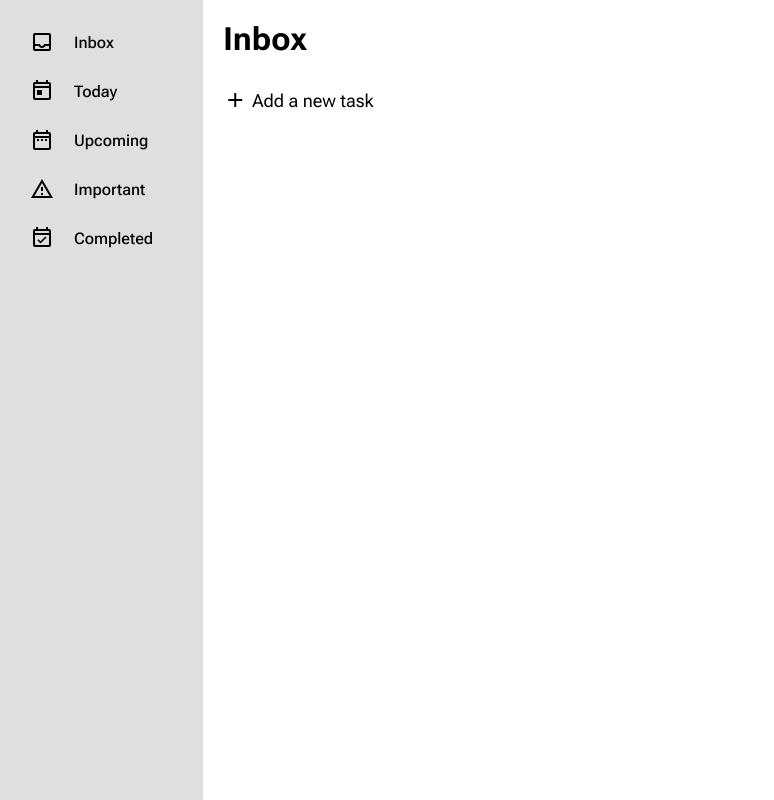
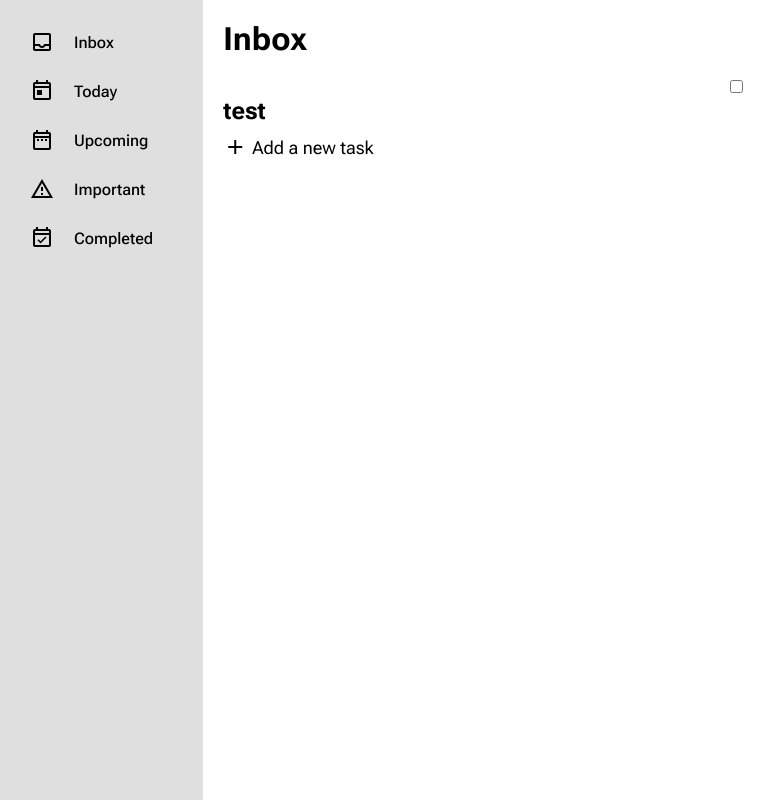
Before and after one commit to chrleal/todo-list, a website built with webpack: page dist/index.html in a window 1280 px wide. Shown: the whole page, without its empty margins (10-784 px from the left). Built offline with nearby package versions, Linux system fonts and the light colour scheme.

Commit message:
Add functionality to display new tasks

```diff
--- a/src/dom.js
+++ b/src/dom.js
@@ -1,7 +1,18 @@
-const dom = (() => {
+import * as todo from "./todo";
+
 const modalOverlay = document.querySelector('.modal-overlay');
 const modal = document.querySelector('.modal');
 const form = document.querySelector('#form');
+const title = document.querySelector('#title');
+const description = document.querySelector('#description');
+const date = document.querySelector('#date');
+const priority = document.querySelector('#priority');
+const closeButton = document.querySelector('.close');
+const saveBtn = document.querySelector('#save');
+const addButton = document.querySelector('.add-button');
+const todoContainer = document.querySelector('.todo-container');
+
+showTask();
 
 (function toggleModal(){
     showModal();
@@ -11,26 +22,50 @@ const dom = (() => {
 })();
 
 function showModal(){
-    const addButton = document.querySelector('.add-button')
   addButton.addEventListener('click', () => {
     modal.style.display = 'flex';
     modalOverlay.style.display = 'block';
   })
 }
 
-  function closeModal() {
-    modalOverlay.addEventListener('click', () => {
+function closeModal(){
+  modalOverlay.addEventListener('click', resetDisplay);
+  closeButton.addEventListener('click', resetDisplay);
+}
+
+function resetDisplay() {
   modal.style.display = 'none';
   modalOverlay.style.display = 'none';
   form.reset();
+}
+
+(function submitForm(){
+  saveBtn.addEventListener('click', () => {
+    todo.validateInput();
+    removeAll();
+    showTask();
   })
+})();
 
-    const closeButton = document.querySelector('.close');
-    closeButton.addEventListener('click', () => {
-      modal.style.display = 'none';
-      modalOverlay.style.display = 'none';
-      form.reset();
+function showTask(){
+  todo.myTasks.forEach((task) => {
+    const taskContainer = document.createElement('div');
+    taskContainer.setAttribute('class', 'task')
+    todoContainer.insertBefore(taskContainer, addButton);
+
+    const taskCheck = document.createElement('input');
+    taskContainer.appendChild(taskCheck);
+    taskCheck.setAttribute('type', 'checkbox');
+
+    const taskTitle = document.createElement('h2');
+    taskContainer.appendChild(taskTitle);
+    taskTitle.textContent = task.title;
   })
-  };
+}
 
-})();
+function removeAll(){
+  const removeDiv = todoContainer.querySelectorAll('.task');
+  removeDiv.forEach(div => div.remove());
+}
+
+export {title, description, date, priority, form, resetDisplay}
--- a/src/index.js
+++ b/src/index.js
@@ -1,3 +1,4 @@
+import * as dom from "./dom";
+import * as todo from "./todo";
+
 console.log('ok!')
-import * as todo from "./todo";
-import * as dom from "./dom"
--- a/src/todo.js
+++ b/src/todo.js
@@ -1,8 +1,29 @@
-const todoList = (() => {
+import * as dom from "./dom";
 
-  //Add new task
-  function createTask(){
+const myTasks = [];
 
+const taskFactory = (title, description, date, priority) => {
+  return {title, description, date, priority}
+}
+
+function validateInput() {
+  if (dom.title.value != ""){
+    submitTask();
+    console.log(myTasks);
+    dom.resetDisplay();
+  } else {
+    dom.title.reportValidity();
   }
+}
 
-})();
+//Add new task
+function submitTask(){
+  const newTask = taskFactory(dom.title.value, dom.description.value, dom.date.value, dom.priority.value);
+  myTasks.push(newTask);
+}
+
+const task = taskFactory('test', 'test', '19/07/22', 'high');
+myTasks.push(task);
+console.log(myTasks);
+
+export {validateInput, myTasks}
```
Also changed, not shown: dist/index.html, dist/main.js. Lines whose indentation alone changed are shown as unchanged.
